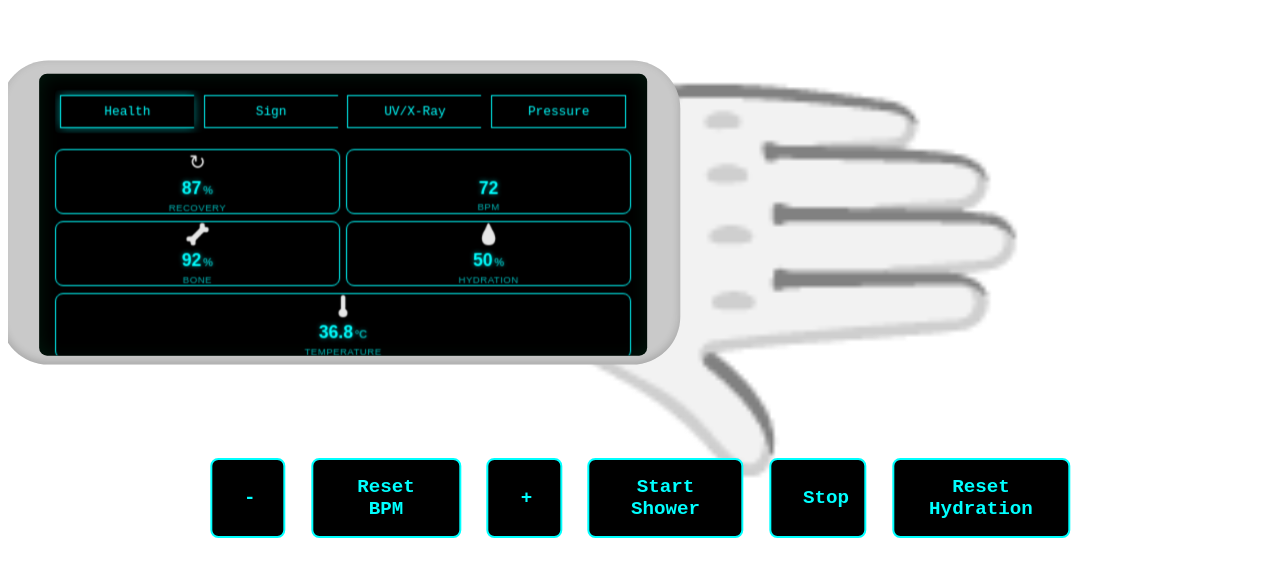
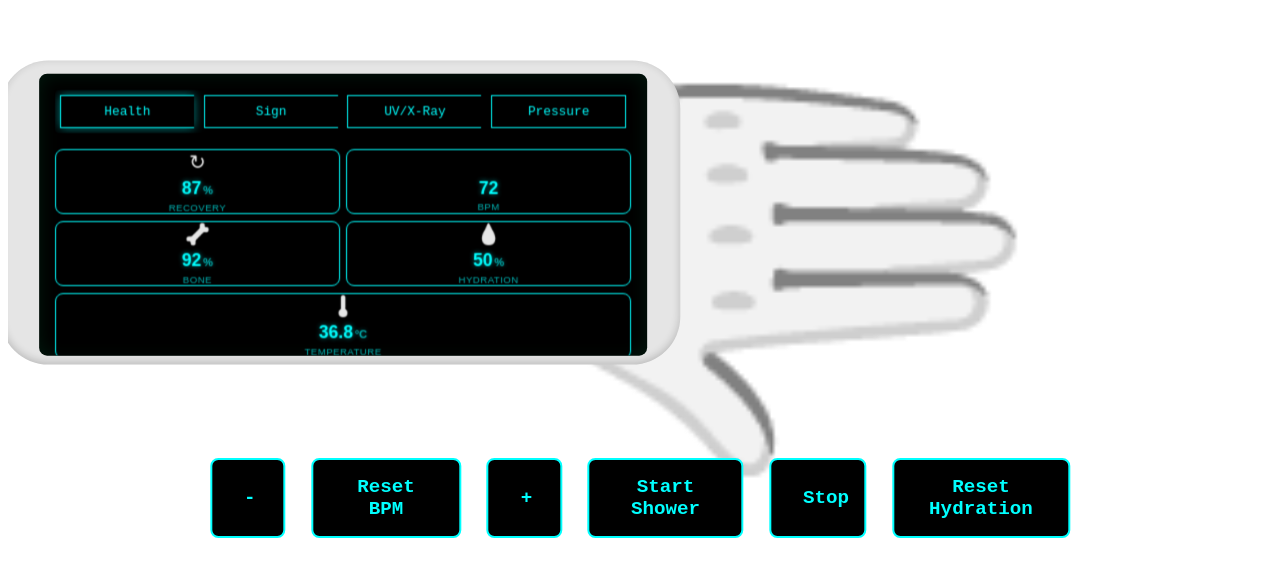
Before and after one commit to Rai1975/iCast---UI-Project-2, a Svelte app in the folder my-svelte-app/: page / in a window 1280 px wide. Shown: the part 225-802 px from the top of the page. Built offline with nearby package versions, Linux system fonts and the light colour scheme.

Commit message:
Hand color

```diff
--- a/my-svelte-app/src/app.css
+++ b/my-svelte-app/src/app.css
@@ -4,5 +4,5 @@
   --secondary-color: rgba(0, 0, 0, 0.6);
   --font-color: #00ffff;;
   --font-size-base: 16px;
-  --cast-color: #C9C9C9;
+  --cast-color: #e5e5e5;
 }
```
